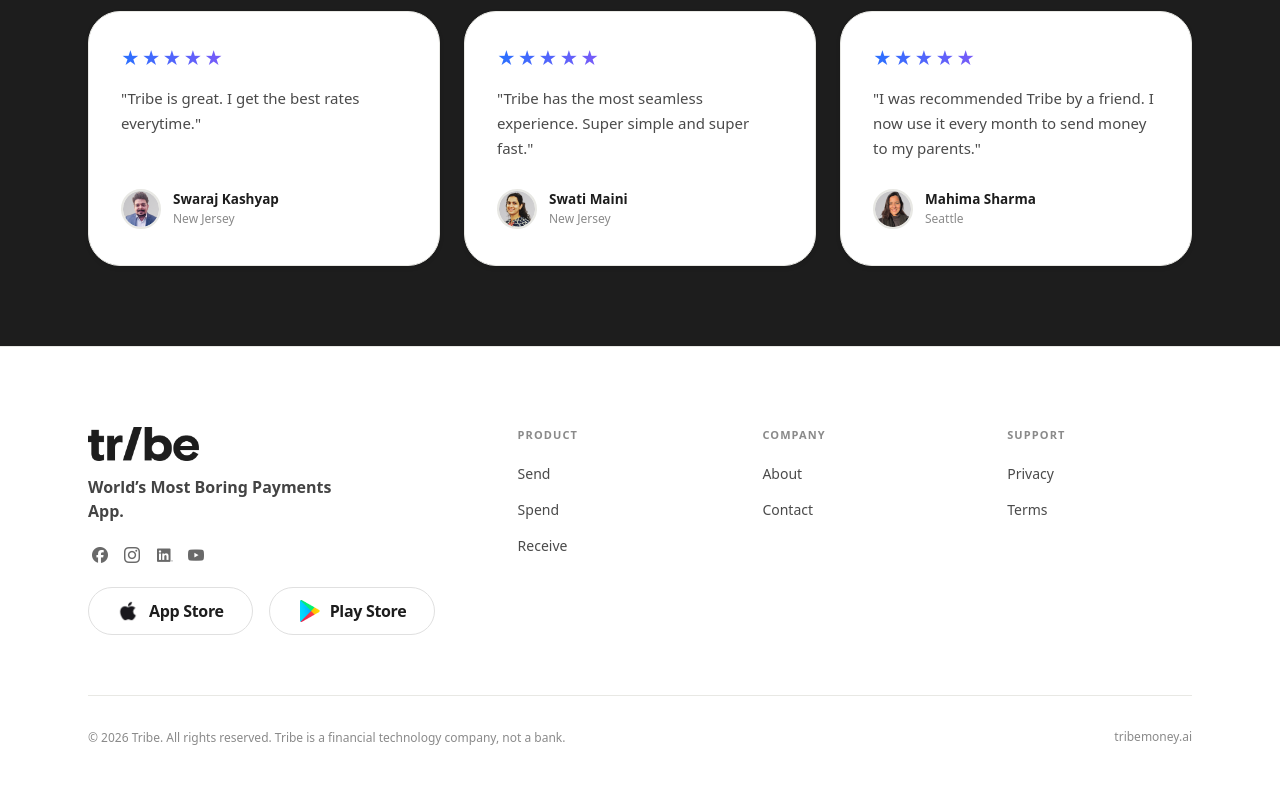
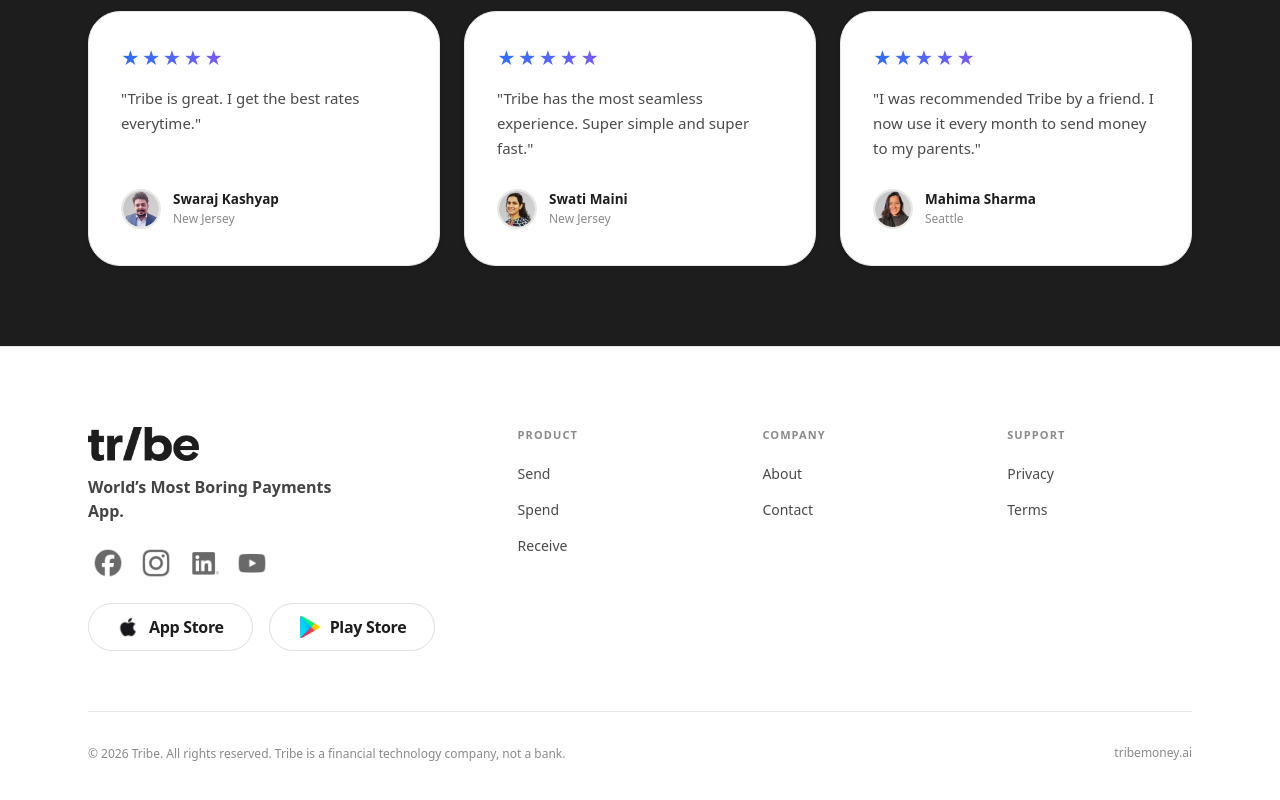
Before and after one commit to Aakashtribe/Tribe-Website, a website: page index.html in a window 1280 px wide. Shown: the part 3092-3892 px from the top of the page. Drawn offline with Linux system fonts and the light colour scheme; a web font is replaced by a local one.

```diff
--- a/css/style.css
+++ b/css/style.css
@@ -2058,8 +2058,8 @@ footer { padding: 80px 0 40px; border-top: 1px solid var(--line); background: #f
 }
 .footer-social-icon {
   display: block;
-  width: 24px;
-  height: 24px;
+  width: 40px;
+  height: 40px;
 }
 .footer-stores { display: flex; gap: 16px; flex-wrap: wrap; }
 .store-btn {
--- a/index.html
+++ b/index.html
@@ -740,16 +740,16 @@
         <p class="footer-tagline">World&rsquo;s Most Boring Payments App.</p>
         <div class="footer-social" aria-label="Social media">
           <a href="#" class="footer-social-link" aria-label="Facebook">
-            <img src="assets/icons/Facebook.png" alt="" width="24" height="24" class="footer-social-icon"/>
+            <img src="assets/icons/Facebook.png" alt="" width="40" height="40" class="footer-social-icon"/>
           </a>
           <a href="#" class="footer-social-link" aria-label="Instagram">
-            <img src="assets/icons/Instagram.png" alt="" width="24" height="24" class="footer-social-icon"/>
+            <img src="assets/icons/Instagram.png" alt="" width="40" height="40" class="footer-social-icon"/>
           </a>
           <a href="#" class="footer-social-link" aria-label="LinkedIn">
-            <img src="assets/icons/Linkedin.png" alt="" width="24" height="24" class="footer-social-icon"/>
+            <img src="assets/icons/Linkedin.png" alt="" width="40" height="40" class="footer-social-icon"/>
           </a>
           <a href="#" class="footer-social-link" aria-label="YouTube">
-            <img src="assets/icons/Youtube.png" alt="" width="24" height="24" class="footer-social-icon"/>
+            <img src="assets/icons/Youtube.png" alt="" width="40" height="40" class="footer-social-icon"/>
           </a>
         </div>
         <div class="footer-stores">
```
Also changed, not shown: package.json (added, +9 -0 lines), refer.html (+4 -4 lines), assets/images/screens/Hero9.jpg (added), 10 other files.
